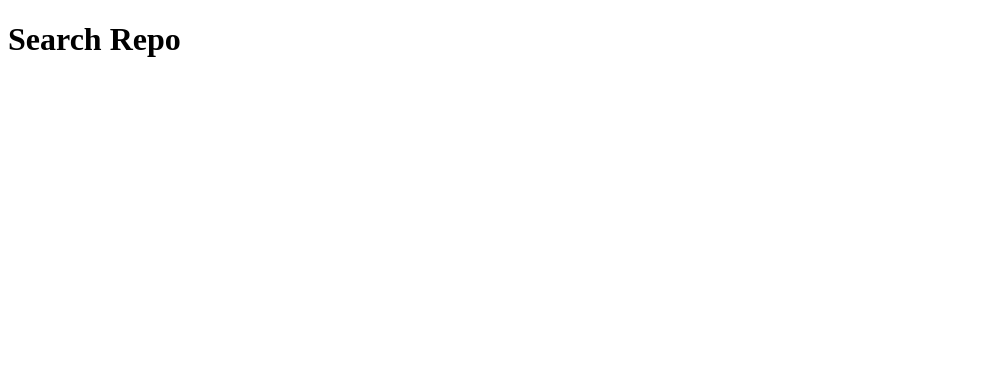
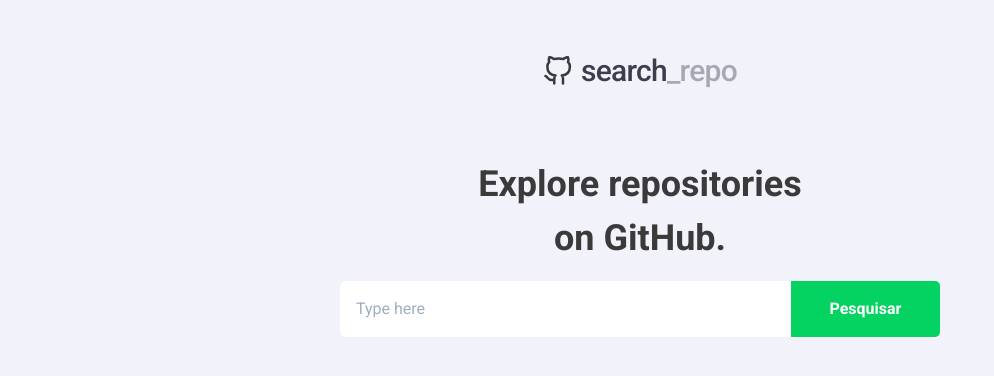
Before and after one commit to joaogkvalho/search-repo, a Next.js app: page / in a window 1280 px wide. Shown: the top 376 px of the page, without its empty margins (0-994 px from the left). Built offline with nearby package versions, Linux system fonts and the light colour scheme.

Commit message:
basic structure added

```diff
--- a/next.config.js
+++ /dev/null
@@ -1,3 +0,0 @@
-module.exports = {
-  reactStrictMode: true,
-}
--- /dev/null
+++ b/src/components/Logo.tsx
@@ -0,0 +1,28 @@
+import { Flex, Text } from '@chakra-ui/react'
+import { FiGithub } from 'react-icons/fi'
+
+export function Logo(){
+    return(
+        <Flex
+            w="100%"
+            maxWidth={1100}
+            mx="auto"
+            my="12"
+            px="8"
+            align="center"
+            justify="center"
+        >
+        <FiGithub size="30px" />
+        <Text
+            fontSize="3xl"
+            fontWeight="500"
+            letterSpacing="tight"
+            color="gray.600"
+            ml="2"
+        >
+            search
+            <Text as="span" color="gray.100">_repo</Text>
+        </Text>
+      </Flex>
+    )
+}
--- /dev/null
+++ b/src/components/SearchArea.tsx
@@ -0,0 +1,47 @@
+import { Flex, Text, Input, Button } from '@chakra-ui/react'
+
+export function SearchArea(){
+    return(
+        <Flex
+          w="100%"
+          maxWidth={1100}
+          mx="auto"
+          my="16"
+          px="8"
+          align="center"
+          justify="center"
+          direction="column"
+        >
+            <Text fontSize={["2xl", "3xl", "4xl"]} fontWeight="bold" mb="4" align="center">
+                Explore repositories<br/> on GitHub.
+            </Text>
+
+            <Flex w="100%" maxWidth={600}>
+                <Input
+                    variant="unstyled"
+                    p="4"
+                    bg="white"
+                    border="0"
+                    borderTopRightRadius="0"
+                    borderBottomRightRadius="0"
+                    placeholder="Type here"
+                />
+                <Button
+                    type="submit"
+                    py="7"
+                    px={["6" ,"12"]}
+                    borderTopRightRadius="5"
+                    borderBottomRightRadius="5"
+                    borderRadius="0"
+                    colorScheme="green"
+                    color="white"
+                    _hover={{
+                        colorScheme: 'green'
+                    }}
+                >
+                    Pesquisar
+                </Button>
+            </Flex>
+        </Flex>
+    )
+}
--- a/src/pages/_app.tsx
+++ b/src/pages/_app.tsx
@@ -1,5 +1,13 @@
+import { ChakraProvider } from '@chakra-ui/react'
+
+import { theme } from '../styles/theme'
+
 function MyApp({ Component, pageProps }) {
-  return <Component {...pageProps} />
+  return(
+    <ChakraProvider theme={theme}>
+      <Component {...pageProps} />
+    </ChakraProvider>
+  )
 }
 
 export default MyApp
--- /dev/null
+++ b/src/pages/_document.tsx
@@ -0,0 +1,18 @@
+import Document, { Head, Html, Main, NextScript } from 'next/document'
+
+export default class MyDocument extends Document {
+    render(){
+        return(
+            <Html>
+                <Head>
+                    <link rel="preconnect" href="https://fonts.googleapis.com" />
+                    <link href="https://fonts.googleapis.com/css2?family=Roboto:wght@400;500;700&display=swap" rel="stylesheet" />
+                </Head>
+                <body>
+                    <Main />
+                    <NextScript />
+                </body>
+            </Html>
+        )
+    }
+}
--- a/src/pages/index.tsx
+++ b/src/pages/index.tsx
@@ -1,5 +1,11 @@
+import { Logo } from '../components/Logo'
+import { SearchArea } from '../components/SearchArea'
+
 export default function Home() {
   return (
-    <h1>Search Repo</h1>
+    <>
+      <Logo />
+      <SearchArea />
+    </>
   )
 }
--- /dev/null
+++ b/src/styles/theme.ts
@@ -0,0 +1,28 @@
+import { extendTheme } from '@chakra-ui/react'
+
+export const theme = extendTheme({
+    colors: {
+        gray: {
+            "700": '#3A3A3A',
+            "600": '#3D3D4D',
+            "500": '#6C6C80',
+            "100": '#A8A8B3',
+            "50": '#F2F2FA'
+        },
+        green: {
+            "500": '#04D361'
+        }
+    },
+    fonts: {
+        heading: 'Roboto',
+        body: 'Roboto',
+    },
+    styles: {
+        global: {
+            body: {
+                bg: 'gray.50',
+                color: 'gray.700'
+            }
+        }
+    }
+})
```
Also changed, not shown: package.json (+7 -1 lines), 1 other file (tests, documents, lock files or other folders).
